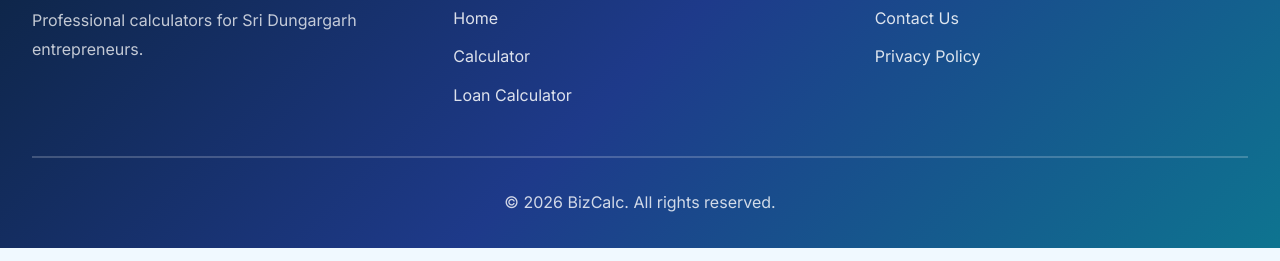
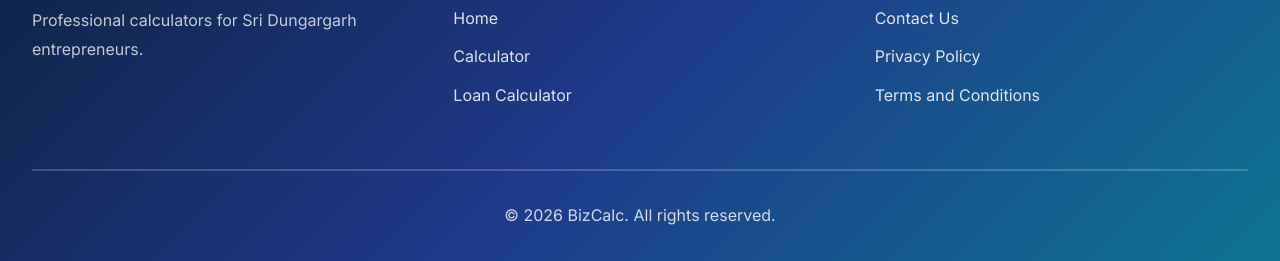
Before and after one commit to harsh-web-developer077/business_flowchart, a website: page frontend/loan-calculator.html in a window 1280 px wide. Shown: the part 1209-1470 px from the top of the page. Drawn offline with Linux system fonts and the light colour scheme; sample sign-in values are in the browser's storage.

Commit message:
Add link to Terms and Conditions in loan calculator

```diff
--- a/frontend/loan-calculator.html
+++ b/frontend/loan-calculator.html
@@ -550,6 +550,7 @@
                     <ul style="list-style: none;">
                         <li style="margin-bottom: 0.8rem;"><a href="contact.html" style="color: rgba(255,255,255,0.85); text-decoration: none;">Contact Us</a></li>
                         <li style="margin-bottom: 0.8rem;"><a href="privacy-policy.html" style="color: rgba(255,255,255,0.85); text-decoration: none;">Privacy Policy</a></li>
+                         <li style="margin-bottom: 0.8rem;"><a href="terms-conditions.html" style="color: rgba(255,255,255,0.85); text-decoration: none;">Terms and Conditions</a></li>
                     </ul>
                 </div>
             </div>
```
